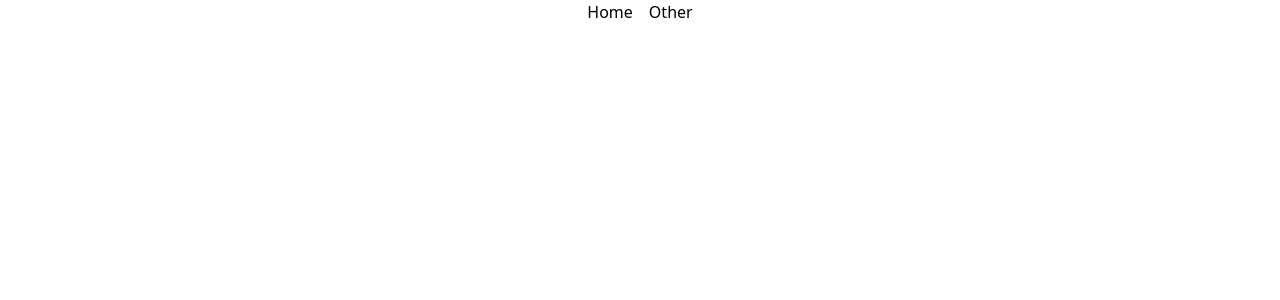
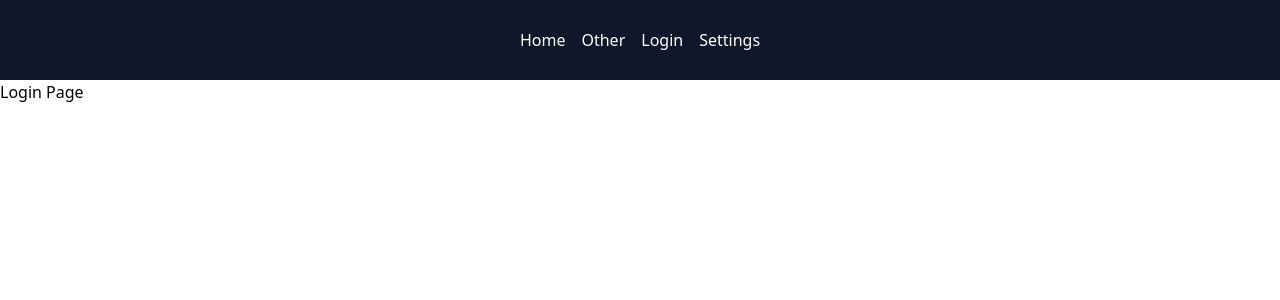
Before and after one commit to Kassyflor3s/homework5, a Vue app: page /login in a window 1280 px wide. Before the commit this address had no page. Shown: the top 300 px of the page. Built offline with nearby package versions, Linux system fonts and the light colour scheme.

Commit message:
Nav bar done

```diff
--- a/src/components/NavMenu.vue
+++ b/src/components/NavMenu.vue
@@ -1,11 +1,13 @@
 <template>
-  <nav>
-    <RouterLink to="/">Home</RouterLink>
-    <RouterLink to="/other">Other</RouterLink>
+  <nav class="bg-slate-900 h-20 items-center text-white flex justify-center space-x-4">
+    <RouterLink :to="{name: 'Home'}">Home</RouterLink>
+    <RouterLink :to="{name: 'Other'}">Other</RouterLink>
+    <RouterLink :to="{name: 'LoginPage'}">Login</RouterLink>
+    <RouterLink :to="{name: 'SettingsPage'}">Settings</RouterLink>
   </nav>
 </template>
 
-<style lang="postcss" scoped>
+<!-- <style lang="postcss" scoped>
 nav {
   @apply flex justify-center space-x-4;
 
@@ -13,4 +15,4 @@ nav {
     @apply underline underline-offset-4;
   }
 }
-</style>
+</style> -->
--- a/src/router.js
+++ b/src/router.js
@@ -1,10 +1,16 @@
 import { createRouter, createWebHistory } from 'vue-router'
 
 import HomePage from '@/views/HomePage.vue'
+import CardDetails from './views/CardDetails.vue'
+import LoginPage from './views/LoginPage.vue'
+import SettingsPage from './views/SettingsPage.vue'
 
 const routes = [
   { path: '/', name: 'Home', component: HomePage },
   { path: '/other', name: 'Other', component: () => import('@/views/OtherPage.vue') },
+  { path: '/employees/:id', name: 'CardDetails', component: CardDetails },
+  { path: '/login', name: 'LoginPage', component: LoginPage },
+  { path: '/settings', name: 'SettingsPage', component: SettingsPage },
 ]
 
 const router = createRouter({
--- /dev/null
+++ b/src/views/CardDetails.vue
@@ -0,0 +1,3 @@
+<template>
+    Card Details
+</template>
--- /dev/null
+++ b/src/views/LoginPage.vue
@@ -0,0 +1,3 @@
+<template>
+    Login Page
+</template>
--- /dev/null
+++ b/src/views/SettingsPage.vue
@@ -0,0 +1,3 @@
+<template>
+    Settings
+</template>
```
